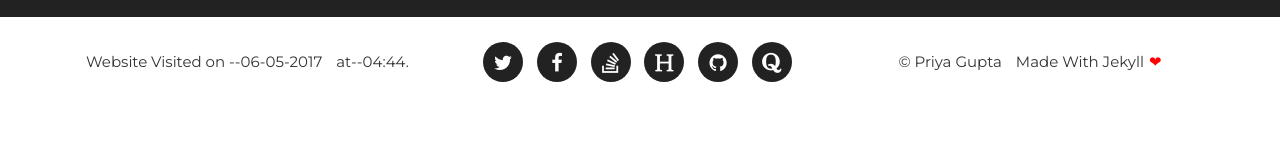
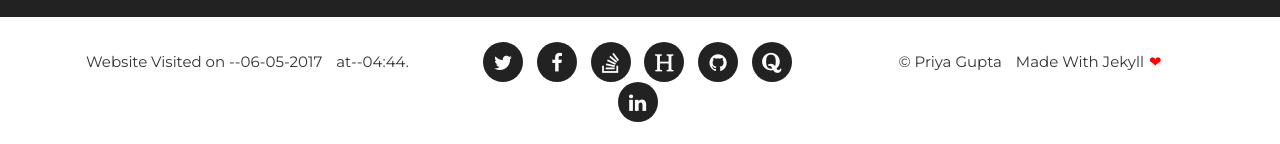
Before and after one commit to PriyaGupta1996/satnam18.github.io, a Jekyll site: the page built from _posts/2014-07-14-project-5.markdown, in a window 1280 px wide and 900 px high, scrolled down 5427 px. Shown: the part 753-897 px from the top of the window. Built offline with Jekyll 4.4.1, drawn with Linux system fonts in a browser that asks for light colours; some web fonts are replaced; before the commit the page ends 6287 px from its top, so only the background shows below that.

Commit message:
Update footer.html

```diff
--- a/_includes/footer.html
+++ b/_includes/footer.html
@@ -13,7 +13,8 @@
                         <li><a href="{{ network.url }}"><i class="fa fa-{{ network.title }}"></i></a>
                         </li>
                         {% endfor %}
-						<li><a href="https://www.quora.com/profile/Priya-Gupta-156"><i class="fa fa-quora" aria-hidden="true"></i></a>
+		<li><a href="https://www.quora.com/profile/Priya-Gupta-156"><i class="fa fa-quora" aria-hidden="true"></i></a>
+		<li><a href="https://www.linkedin.com/in/priya-gupta-b5745b118/"><i class="fa fa-linkedin" aria-hidden="true"></i></a>
 
                     </ul>
                 </div>
```
